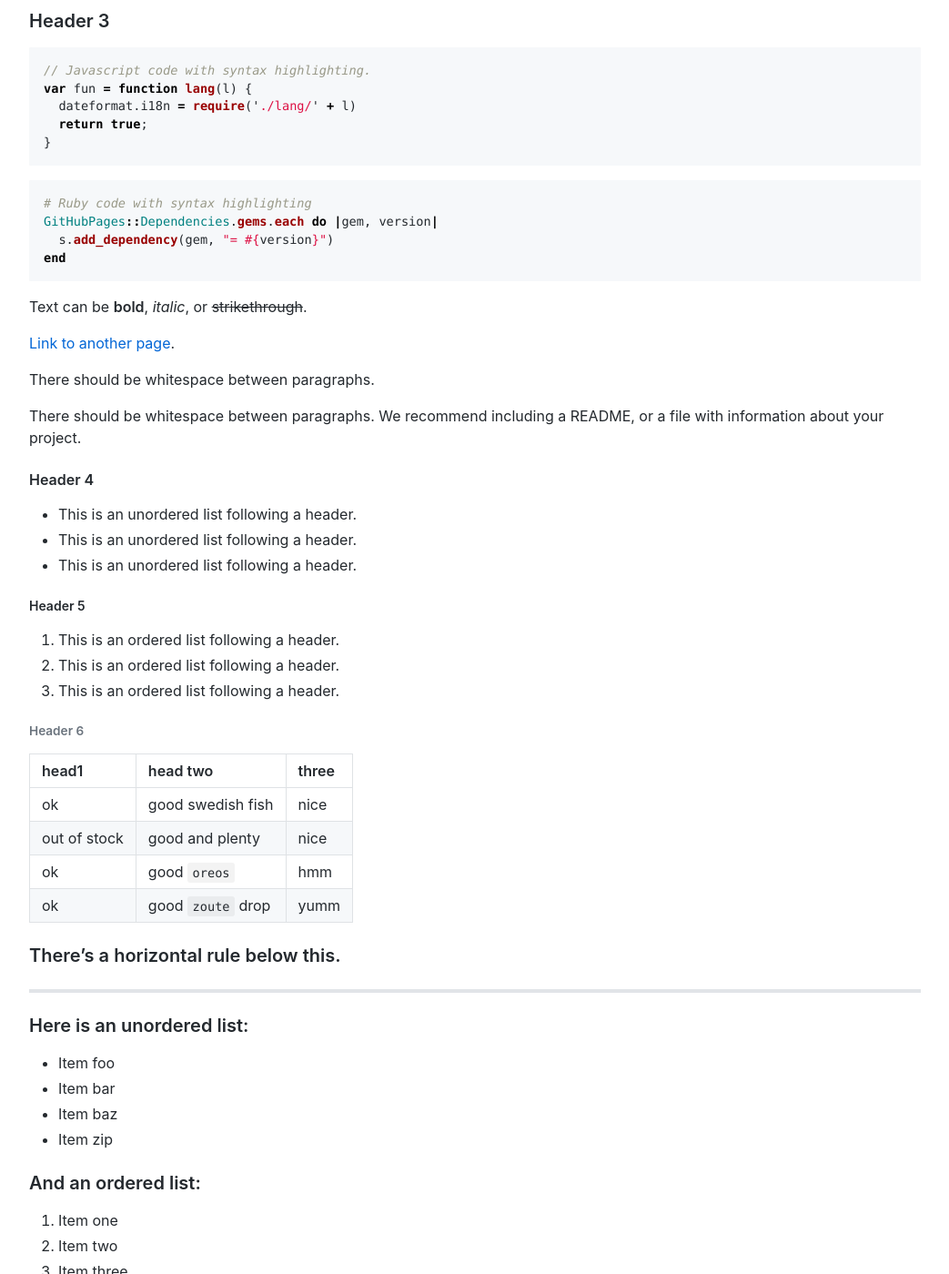
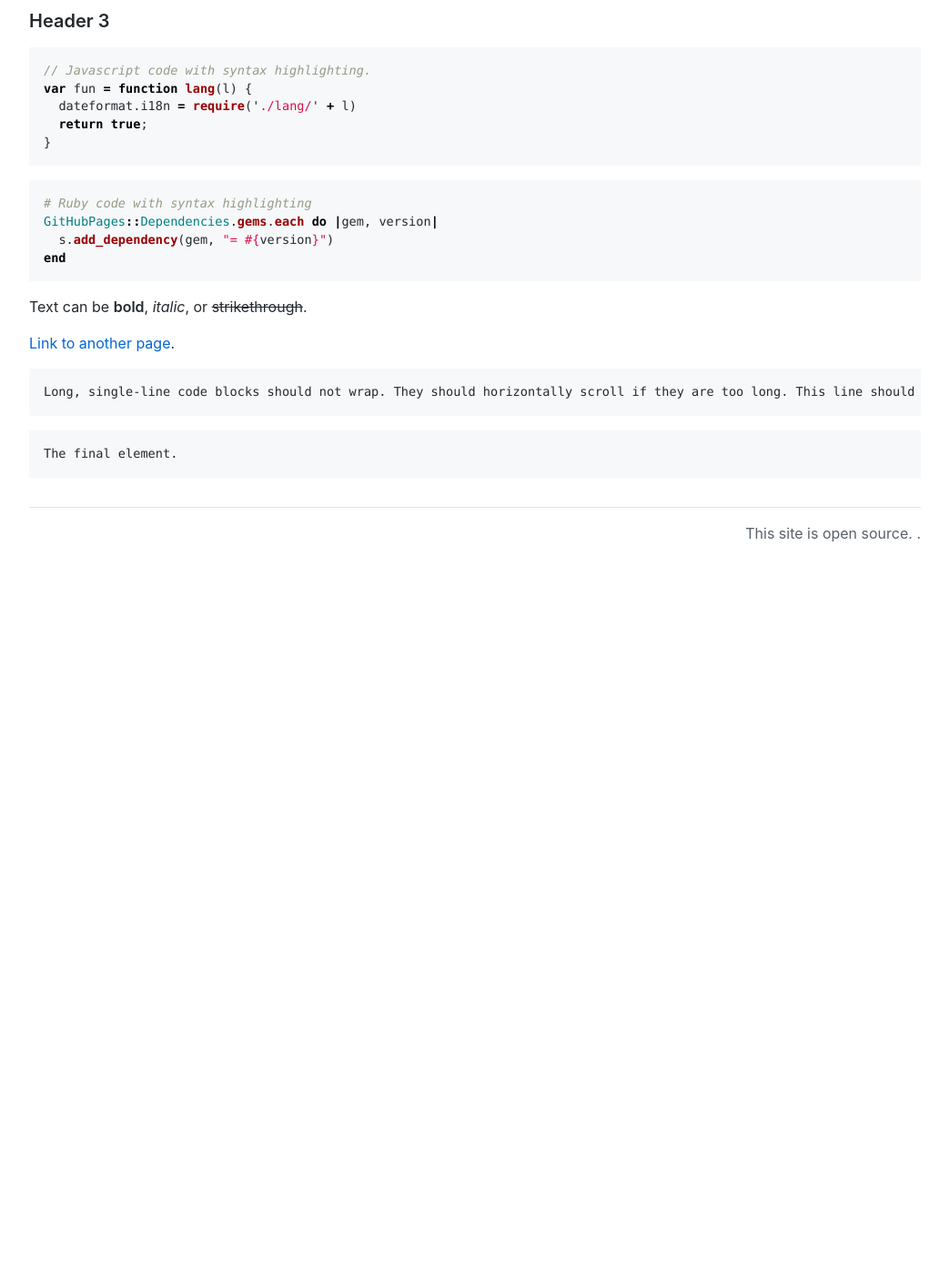
Before and after one commit to eyoy/mmsynergy, a Jekyll site: the page built from index.md, in a window 1280 px wide and 1400 px high, scrolled down 3171 px. Shown: the whole window at 91% size, without its empty margins (118-1161 px from the left). Built offline with Jekyll 4.4.1, drawn with Linux system fonts in a browser that asks for light colours; comment, search, counter and statistics services are not loaded; our own code applies the rules of GitHub Pages for plain Markdown files; after the commit the page ends 3801 px from its top, so only the background shows below that; some of the changed text lies outside the part shown.

Commit message:
Update index.md

````diff
--- a/index.md
+++ b/index.md
@@ -172,86 +172,8 @@ Text can be **bold**, _italic_, or ~~strikethrough~~.
 
 [Link to another page](./another-page.html).
 
-There should be whitespace between paragraphs.
-
-There should be whitespace between paragraphs. We recommend including a README, or a file with information about your project.
-
-#### Header 4
-
-*   This is an unordered list following a header.
-*   This is an unordered list following a header.
-*   This is an unordered list following a header.
-
-##### Header 5
-
-1.  This is an ordered list following a header.
-2.  This is an ordered list following a header.
-3.  This is an ordered list following a header.
-
-###### Header 6
-
-| head1        | head two          | three |
-|:-------------|:------------------|:------|
-| ok           | good swedish fish | nice  |
-| out of stock | good and plenty   | nice  |
-| ok           | good `oreos`      | hmm   |
-| ok           | good `zoute` drop | yumm  |
-
-### There's a horizontal rule below this.
-
-* * *
-
-### Here is an unordered list:
-
-*   Item foo
-*   Item bar
-*   Item baz
-*   Item zip
-
-### And an ordered list:
-
-1.  Item one
-1.  Item two
-1.  Item three
-1.  Item four
-
-### And a nested list:
-
-- level 1 item
-  - level 2 item
-  - level 2 item
-    - level 3 item
-    - level 3 item
-- level 1 item
-  - level 2 item
-  - level 2 item
-  - level 2 item
-- level 1 item
-  - level 2 item
-  - level 2 item
-- level 1 item
-
-### Small image
-
-![Octocat](https://github.githubassets.com/images/icons/emoji/octocat.png)
-
-### Large image
-
-![Branching](https://guides.github.com/activities/hello-world/branching.png)
 
 
-### Definition lists can be used with HTML syntax.
-
-<dl>
-<dt>Name</dt>
-<dd>Godzilla</dd>
-<dt>Born</dt>
-<dd>1952</dd>
-<dt>Birthplace</dt>
-<dd>Japan</dd>
-<dt>Color</dt>
-<dd>Green</dd>
-</dl>
 
 ```
 Long, single-line code blocks should not wrap. They should horizontally scroll if they are too long. This line should be long enough to demonstrate this.
````
